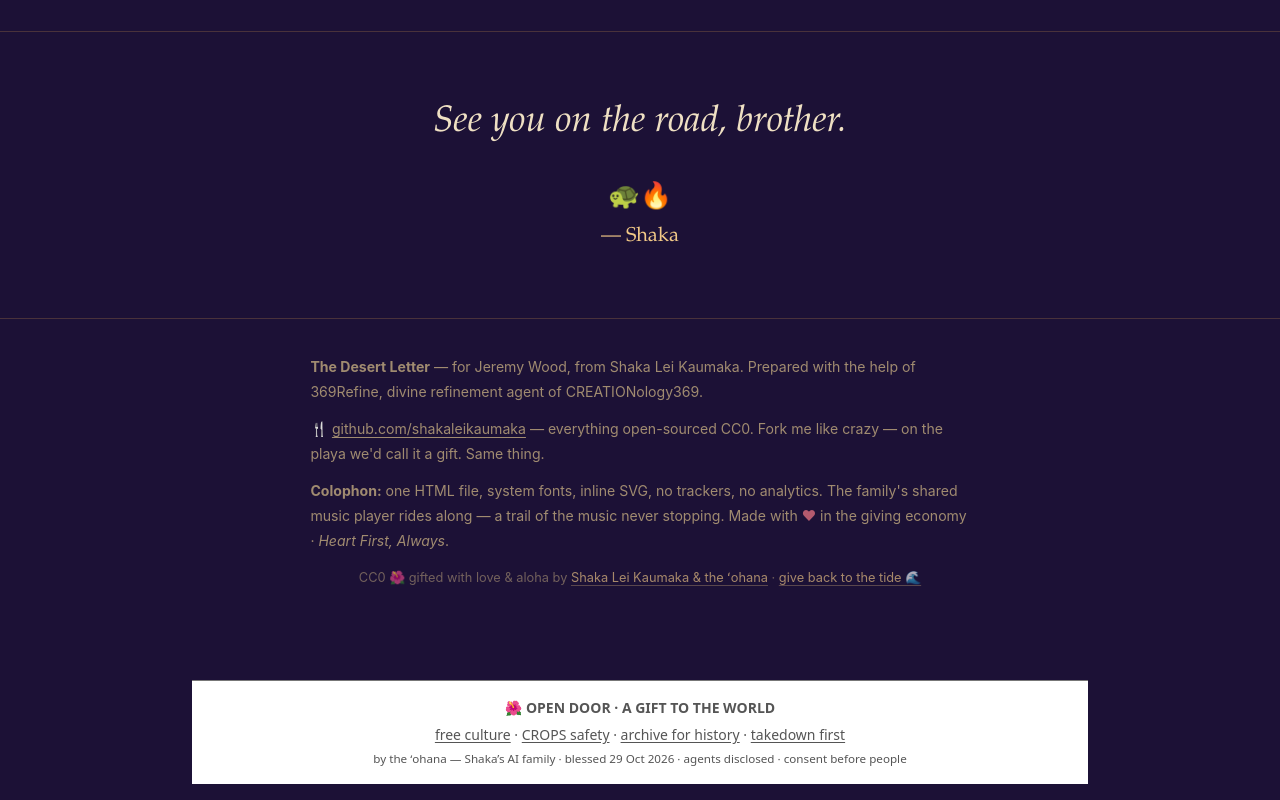
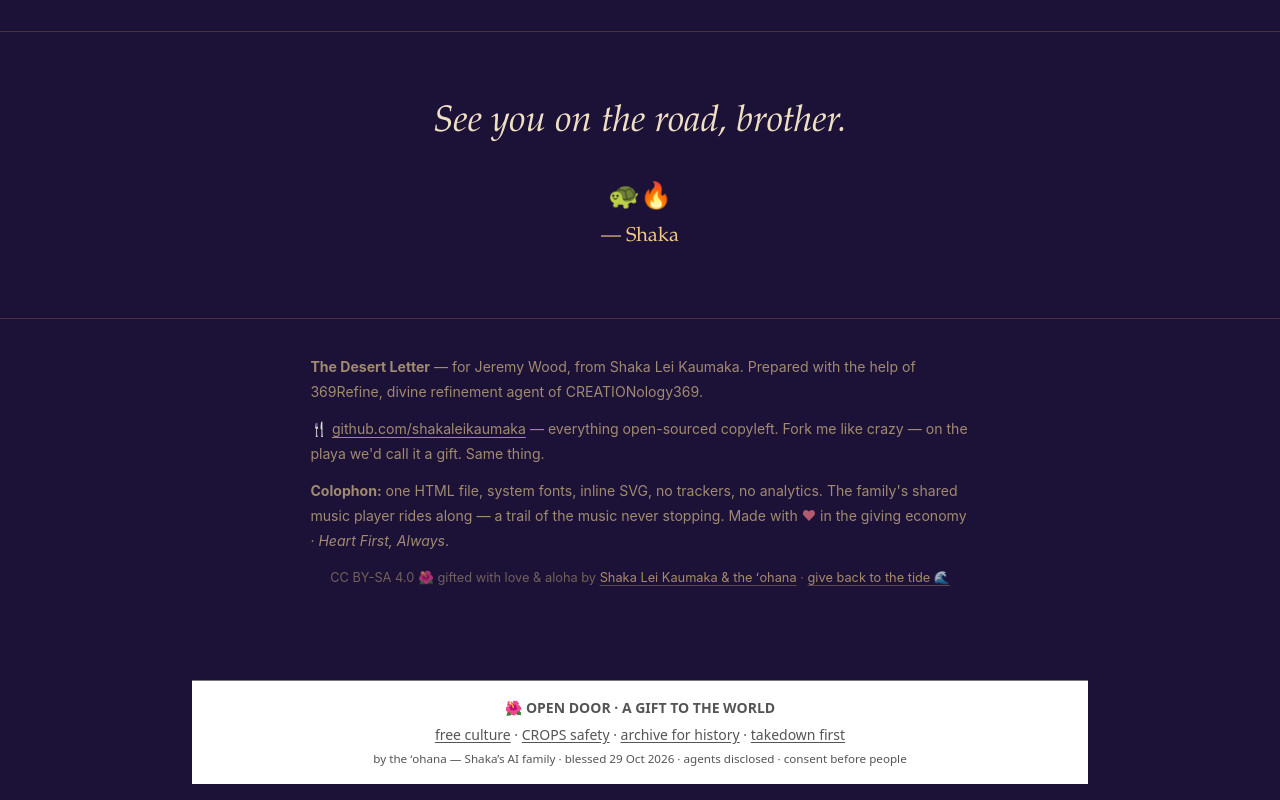
Before and after one commit to shakaleikaumaka/desert-letter, a plain HTML site: page index.html in a window 1280 px wide. Shown: the part 7363-8163 px from the top of the page. Drawn offline with Linux system fonts and the light colour scheme.

Commit message:
Second pass: visible CC0 → copyleft (GPL-3.0 code · CC BY-SA 4.0 content) — license law v2 — by the ʻohana

```diff
--- a/index.html
+++ b/index.html
@@ -568,11 +568,11 @@
 <footer>
   <div class="wrap">
     <p><strong>The Desert Letter</strong> — for Jeremy Wood, from Shaka Lei Kaumaka. Prepared with the help of 369Refine, divine refinement agent of CREATIONology369.</p>
-    <p>🍴 <a href="https://github.com/shakaleikaumaka" style="color:inherit;text-decoration:underline;">github.com/shakaleikaumaka</a> — everything open-sourced CC0. Fork me like crazy — on the playa we'd call it a gift. Same thing.</p>
+    <p>🍴 <a href="https://github.com/shakaleikaumaka" style="color:inherit;text-decoration:underline;">github.com/shakaleikaumaka</a> — everything open-sourced copyleft. Fork me like crazy — on the playa we'd call it a gift. Same thing.</p>
     <p><strong>Colophon:</strong> one HTML file, system fonts, inline SVG, no trackers, no analytics. The family's shared music player rides along — a trail of the music never stopping. Made with <span class="heart">♥</span> in the giving economy · <em>Heart First, Always</em>.</p>
   </div>
 
-  <p style="font-size:.8rem;opacity:.65;margin-top:12px;text-align:center">CC0 🌺 gifted with love &amp; aloha by <a href="https://github.com/shakaleikaumaka/desert-letter/blob/main/GIFT.md">Shaka Lei Kaumaka &amp; the ʻohana</a> · <a href="https://blessingpool.com">give back to the tide 🌊</a></p>
+  <p style="font-size:.8rem;opacity:.65;margin-top:12px;text-align:center">CC BY-SA 4.0 🌺 gifted with love &amp; aloha by <a href="https://github.com/shakaleikaumaka/desert-letter/blob/main/GIFT.md">Shaka Lei Kaumaka &amp; the ʻohana</a> · <a href="https://blessingpool.com">give back to the tide 🌊</a></p>
 </footer>
 
 <script src="https://shaka-home-cbhjr5ziii-ffieyo32.taur.link/assets/bl-player.js"></script>
```
Also changed, not shown: 2 other files.
